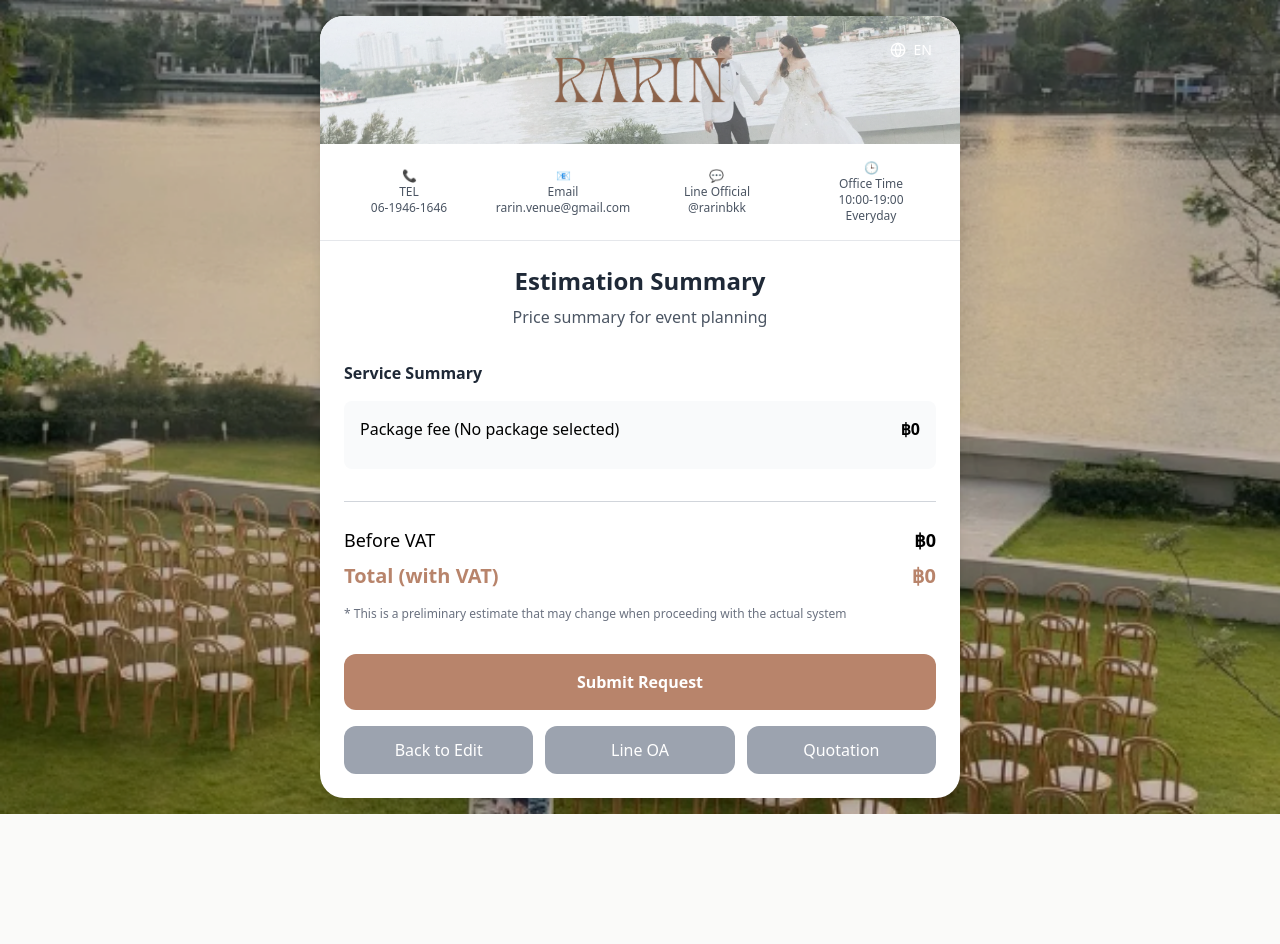
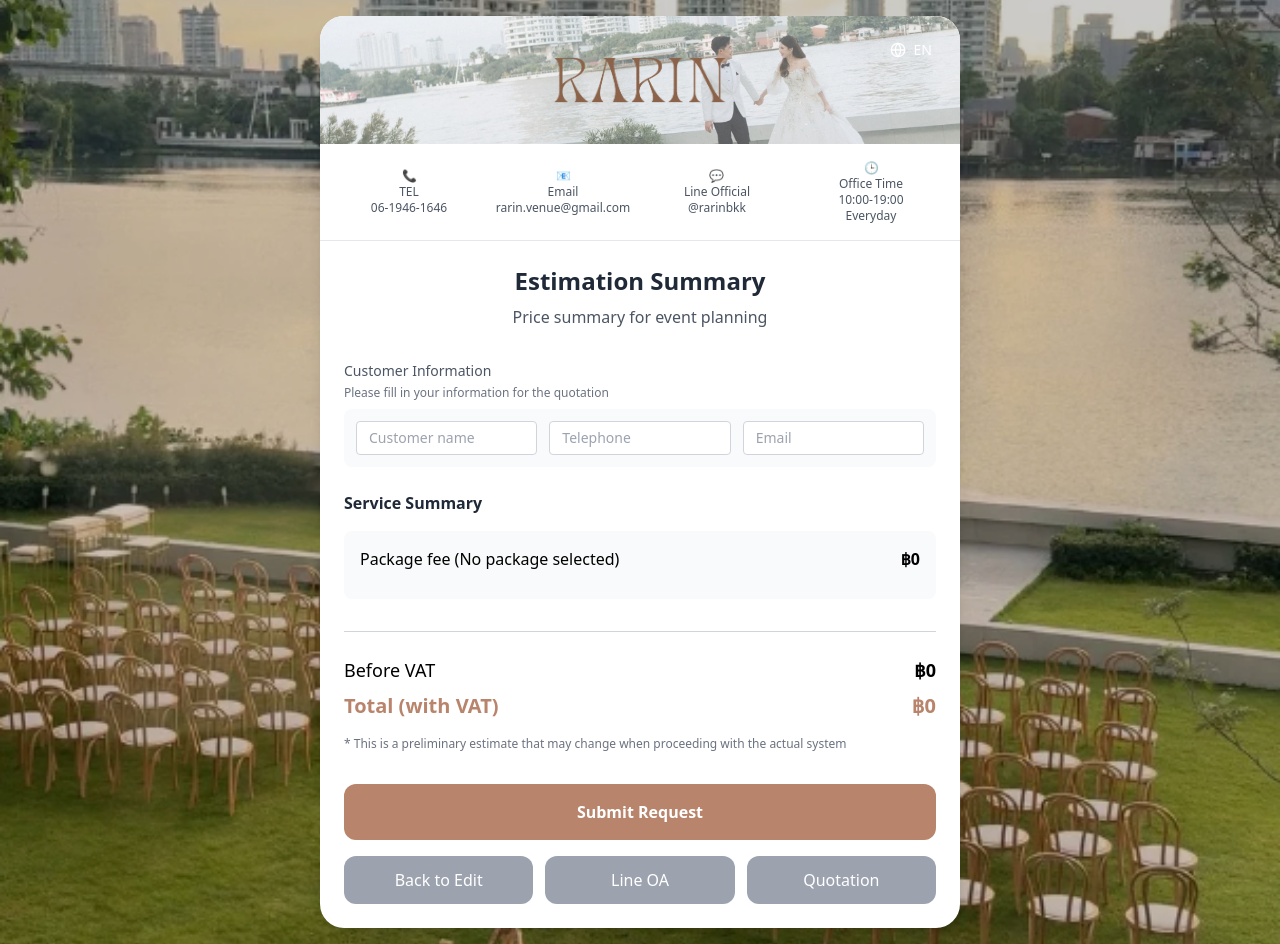
Before and after one commit to kotchapunss/rarin, a React (Vite) app: page /booking-confirmation in a window 1280 px wide. Before the commit the page ends 814 px from the top, so only its background shows below. Built offline with nearby package versions, Linux system fonts and the light colour scheme.

Commit message:
fix quotation

```diff
--- a/src/components/BookingConfirmation.jsx
+++ b/src/components/BookingConfirmation.jsx
@@ -57,6 +57,11 @@ export default function BookingConfirmation() {
     specialRequest: ''
   });
   const [isSubmitting, setIsSubmitting] = useState(false);
+  const [customerInfo, setCustomerInfo] = useState({
+    name: '',
+    tel: '',
+    email: ''
+  });
 
   // Fallback simple PDF generation without html2canvas
   const generateSimplePDF = () => {
@@ -1377,8 +1382,11 @@ PDF Status: ${pdfBase64 ? 'PDF attached' : 'No PDF generated'}
                 >
                   ใบประเมินราคาเบื้องต้น
                 </h2>
-                <p style={{ fontSize: "14px", opacity: "0.9", margin: "0" }}>
+                <p style={{ fontSize: "14px", opacity: "0.9", margin: "0 0 5px 0" }}>
                   Estimated Cost Summary
+                </p>
+                <p style={{ fontSize: "12px", opacity: "0.8", margin: "0" }}>
+                  ชื่อลูกค้า: {customerInfo.name || "ยังไม่ระบุ"} | เบอร์โทร: {customerInfo.tel || "ยังไม่ระบุ"} | อีเมล: {customerInfo.email || "ยังไม่ระบุ"}
                 </p>
               </div>
               <div>
@@ -1418,18 +1426,21 @@ PDF Status: ${pdfBase64 ? 'PDF attached' : 'No PDF generated'}
                   margin: "0 0 15px 0",
                 }}
               >
-                Contact Information
+                Customer Information
               </h3>
               <div style={{ fontSize: "12px", lineHeight: "1.6" }}>
                 <div>
-                  <strong>Tel:</strong> ({submitForm.phone || state.details?.tel || "ยังไม่ระบุ"})
+                  <strong>Name:</strong> {customerInfo.name || "ยังไม่ระบุ"}
                 </div>
                 <div>
-                  <strong>Email:</strong> ({submitForm.email || state.details?.email || "ยังไม่ระบุ"})
+                  <strong>Tel:</strong> {customerInfo.tel || submitForm.phone || state.details?.tel || "ยังไม่ระบุ"}
                 </div>
                 <div>
-                  <strong>Line ID:</strong> ({submitForm.lineId || state.details?.lineId || "ยังไม่ระบุ"})
+                  <strong>Email:</strong> {customerInfo.email || submitForm.email || state.details?.email || "ยังไม่ระบุ"}
                 </div>
+                {/* <div>
+                  <strong>Line ID:</strong> {submitForm.lineId || state.details?.lineId || "ยังไม่ระบุ"}
+                </div> */}
               </div>
             </div>
             <div style={{ textAlign: "right" }}>
@@ -1458,24 +1469,21 @@ PDF Status: ${pdfBase64 ? 'PDF attached' : 'No PDF generated'}
           >
             {/* Left side - Customer Contact */}
             <div>
-              <h3
+              {/* <h3
                 style={{
                   fontWeight: "bold",
                   marginBottom: "1px",
                   paddingBottom: "1px",
                 }}
               >
-                ผู้ติดต่อ:
-              </h3>
+                ผู้ออกใบเสนอราคา:
+              </h3> */}
               <div style={{ fontSize: "12px", lineHeight: "1.8" }}>
                 <div>
                   <strong>บริษัท ลลิล เวดดิ้ง จำกัด (สำนักงานใหญ่)</strong>
                 </div>
                 <div>59 ซอย ราษฎร์บูรณะ 11 ถนนราษฎร์บูรณะ</div>
                 <div>แขวงบางปะกอก เขตราษฎร์บูรณะ กรุงเทพมหานคร 10140</div>
-                <div>
-                  <strong>ความต้องการพิเศษ:</strong> {state.notes || "-"}
-                </div>
               </div>
             </div>
 
@@ -1803,10 +1811,10 @@ PDF Status: ${pdfBase64 ? 'PDF attached' : 'No PDF generated'}
                 style={{ fontSize: "12px", color: "#444", lineHeight: "1.6" }}
               >
 
-                {state.people > 0 && state.type !== "photo" && <div>จำนวนแขก: {state.people} ท่าน</div>}
+                {state.people > 0 && state.type !== "photo" && <div><strong>จำนวนแขก:</strong> {state.people} ท่าน</div>}
                 {state.type !== "photo" && (
                   <div>
-                    ช่วงเวลา:{" "}
+                    <strong>ช่วงเวลา:</strong>{" "}
                     {state.period === "morning"
                       ? "ช่วงเช้า"
                       : state.period === "afternoon"
@@ -1816,19 +1824,22 @@ PDF Status: ${pdfBase64 ? 'PDF attached' : 'No PDF generated'}
                 )}
                 {state.type !== "photo" && (
                   <div>
-                    ประเภทวัน:{" "}
+                    <strong>ประเภทวัน:</strong>{" "}
                     {state.dayType === "weekday"
                       ? "วันธรรมดา"
                       : "วันหยุดสุดสัปดาห์"}
                   </div>
                 )}
                 <div>
-                  ประเภท:{" "}
+                  <strong>ประเภท:</strong>{" "}
                   {state.type === "wedding"
                     ? "งานแต่งงาน"
                     : state.type === "event"
                       ? "งานอีเวนต์"
                       : "ถ่ายภาพ"}
+                </div>
+                <div>
+                  <strong>ความต้องการพิเศษ:</strong> {state.notes || "-"}
                 </div>
 
                 <p>ราคานี้เป็นราคาประเมินเบื้องต้น และอาจมีการเปลี่ยนแปลง</p>
@@ -1965,6 +1976,41 @@ PDF Status: ${pdfBase64 ? 'PDF attached' : 'No PDF generated'}
                 </p>
               </div>
 
+              {/* Customer Information Section */}
+              <div className="mb-6">
+                <h3 className="text-sm font-medium text-gray-600 mb-1">
+                  {t.customerInformation || "ข้อมูลลูกค้า"}
+                </h3>
+                <p className="text-xs text-gray-500 mb-2">
+                  {language === 'th'
+                    ? 'กรุณากรอกข้อมูลของคุณเพื่อใช้ในการออกใบประเมินราคา'
+                    : 'Please fill in your information for the quotation'}
+                </p>
+                <div className="bg-gray-50 p-3 rounded-lg grid grid-cols-1 md:grid-cols-3 gap-3">
+                  <input
+                    type="text"
+                    value={customerInfo.name}
+                    onChange={(e) => setCustomerInfo({ ...customerInfo, name: e.target.value })}
+                    className="w-full px-3 py-1.5 text-sm border border-gray-300 rounded focus:ring-1 focus:ring-[#B8846B] focus:border-transparent"
+                    placeholder={language === 'th' ? 'ชื่อลูกค้า' : 'Customer name'}
+                  />
+                  <input
+                    type="tel"
+                    value={customerInfo.tel}
+                    onChange={(e) => setCustomerInfo({ ...customerInfo, tel: e.target.value })}
+                    className="w-full px-3 py-1.5 text-sm border border-gray-300 rounded focus:ring-1 focus:ring-[#B8846B] focus:border-transparent"
+                    placeholder={language === 'th' ? 'เบอร์โทรศัพท์' : 'Telephone'}
+                  />
+                  <input
+                    type="email"
+                    value={customerInfo.email}
+                    onChange={(e) => setCustomerInfo({ ...customerInfo, email: e.target.value })}
+                    className="w-full px-3 py-1.5 text-sm border border-gray-300 rounded focus:ring-1 focus:ring-[#B8846B] focus:border-transparent"
+                    placeholder={language === 'th' ? 'อีเมล' : 'Email'}
+                  />
+                </div>
+              </div>
+
               {/* Package Summary */}
               <div className="mb-8">
                 <h3 className="font-semibold text-gray-800 mb-4">
--- a/src/languages/en.json
+++ b/src/languages/en.json
@@ -862,6 +862,10 @@
   "english": "English",
   "estimationSummary": "Estimation Summary",
   "estimationDescription": "Price summary for event planning",
+  "customerInformation": "Customer Information",
+  "customerName": "Customer Name",
+  "customerTel": "Telephone",
+  "customerEmail": "Email",
   "serviceSummary": "Service Summary",
   "packageType": "Package fee",
   "beforeVat": "Before VAT",
--- a/src/languages/th.json
+++ b/src/languages/th.json
@@ -862,6 +862,10 @@
   "english": "English",
   "estimationSummary": "สรุปการคำนวณ",
   "estimationDescription": "สรุปราคาสำหรับงานของคุณตามรายละเอียดที่ระบุด้านล่าง",
+  "customerInformation": "ข้อมูลลูกค้า",
+  "customerName": "ชื่อลูกค้า",
+  "customerTel": "เบอร์โทรศัพท์",
+  "customerEmail": "อีเมล",
   "serviceSummary": "สรุปรายการ",
   "packageType": "ค่าแพ็กเกจ",
   "beforeVat": "ราคาก่อน VAT",
```
